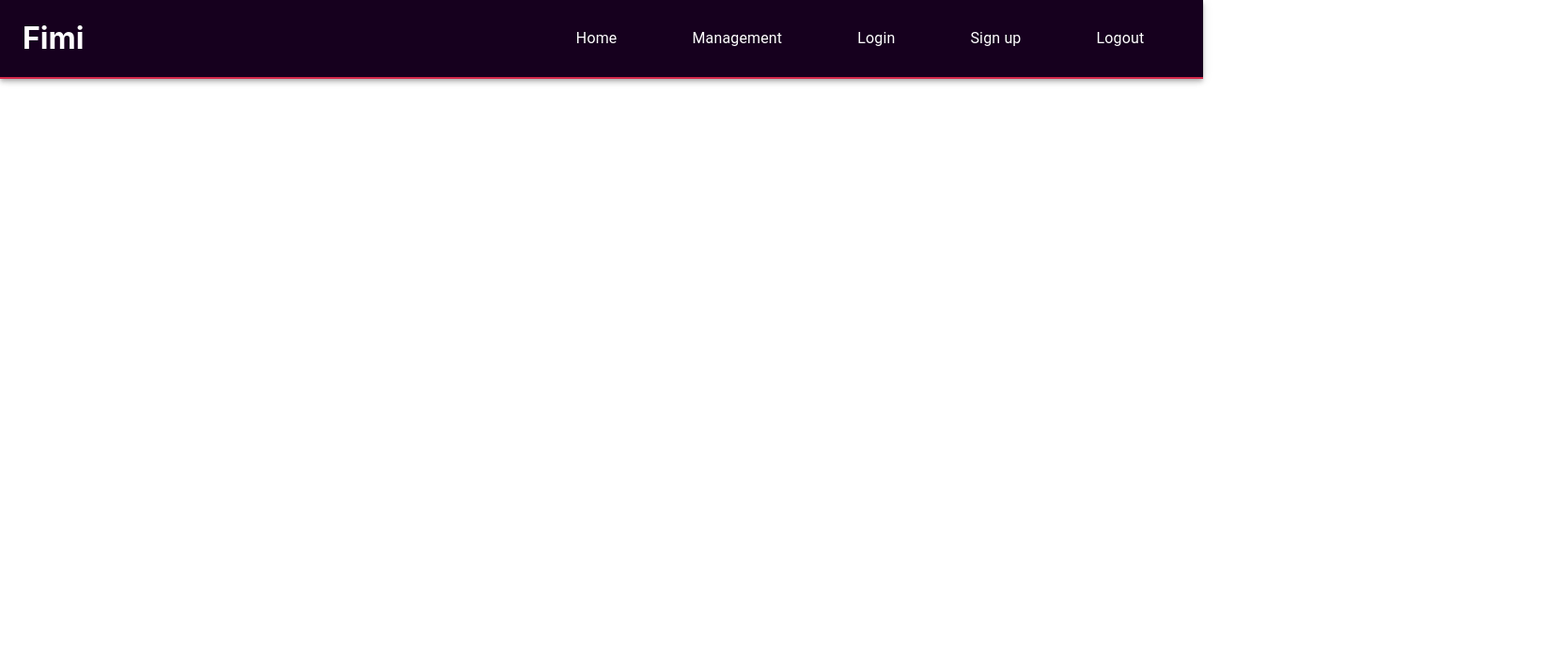
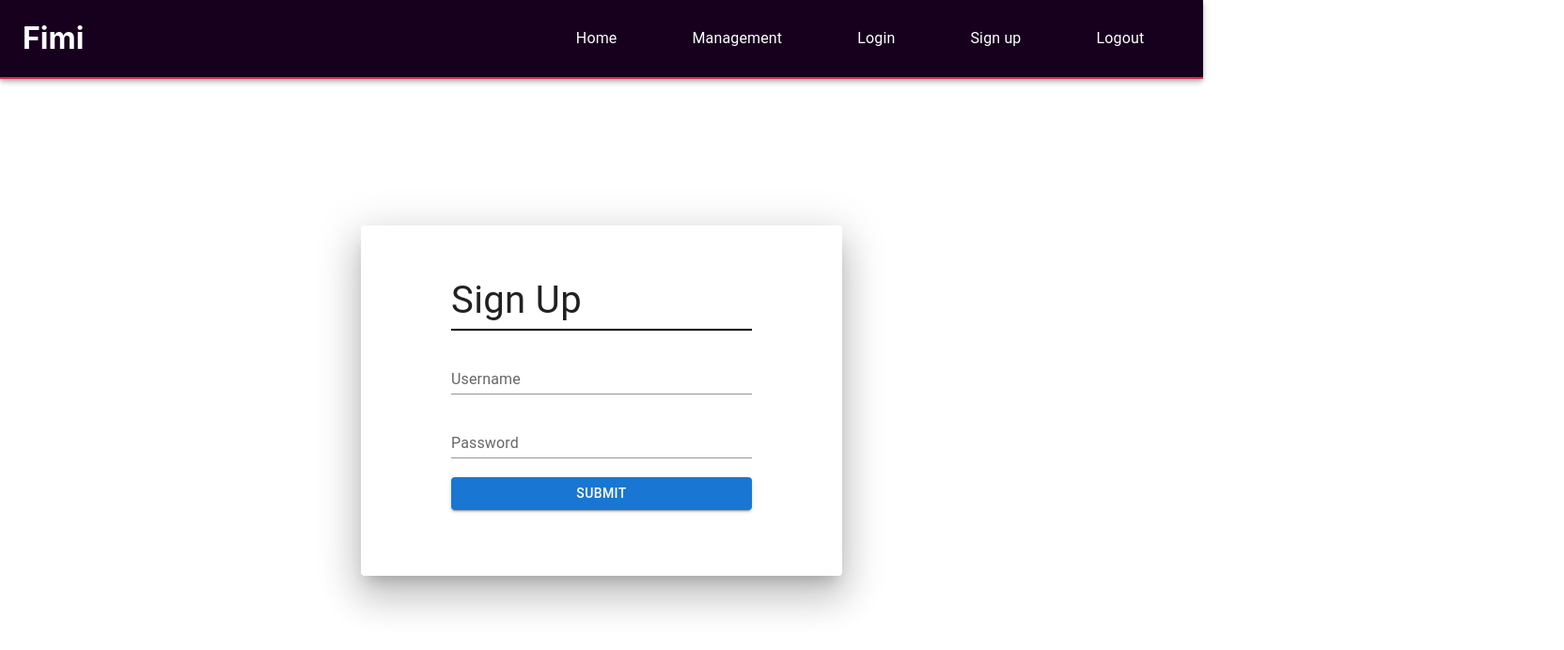
Before and after one commit to ZairesDev/FiMi-APP, a React (Create React App) app in the folder client/: page /Signup in a window 1280 px wide. Shown: the top 692 px of the page at 94% size, 1664 px wide, since content can reach past the window. Built offline with nearby package versions, Linux system fonts and the light colour scheme.

Commit message:
changed the header of sign up to match the use of signing up

```diff
--- /dev/null
+++ b/client/src/components/SignUpComp.js
@@ -0,0 +1,25 @@
+import { Box, Button, Paper, TextField, Typography } from '@mui/material'
+import React from 'react'
+
+
+const SignUpComp = () => {
+    return (
+        <div className='paper-pos'>
+            <Paper elevation={24} sx={{
+                display: 'flex', flexWarp: 'wrap', justifyContent: 'center', mt: '30vh', width: '40vw',
+            }}>
+                <Box sx={{ display: 'flex', justifyContent: 'center', flexWarp: 'wrap', flexDirection: 'column', p: '50px', width: '25vw' }}>
+                    <Typography className='form-spacing form-header'>
+                        Sign Up
+                    </Typography>
+                    <TextField className='form-spacing' id="standard-basic" label='Username' variant='standard' />
+                    <TextField className='form-spacing' id="standard-basic" label="Password" variant="standard" />
+                    <Button className='submit form-spacing' variant="contained">Submit</Button>
+                </Box>
+            </Paper>
+
+        </div>
+    )
+}
+
+export default SignUpComp
--- a/client/src/pages/Signup.js
+++ b/client/src/pages/Signup.js
@@ -1,8 +1,11 @@
 import React from 'react'
+import SignUpComp from '../components/SignUpComp'
 
 const Signup = () => {
   return (
-    <div>Signup</div>
+    <div>
+      <SignUpComp/>
+    </div>
   )
 }
 
```
Also changed, not shown: client/src/components/SignUpComp.css (added).
